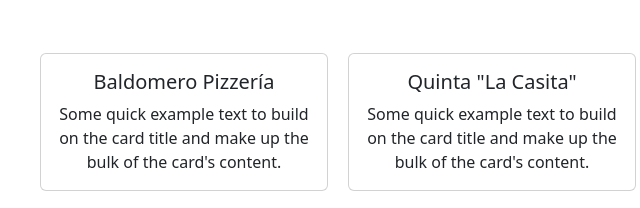
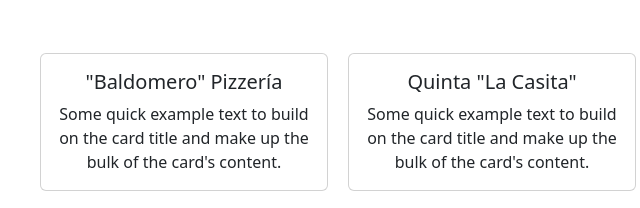
Before and after one commit to royiwuest/arquitectos, a plain HTML site: page pages/clientes.html in a window 1280 px wide. Shown: the part 241-449 px from the top of the page, 148-788 px from the left. Drawn offline with nearby package versions, Linux system fonts and the light colour scheme.

Commit message:
arreglo de los nombres de clientes

```diff
--- a/pages/clientes.html
+++ b/pages/clientes.html
@@ -55,7 +55,7 @@
             <div class="card-clientes">
               <div class="card card-cliente" style="width: 18rem;">
                 <div class="card-body">
-                  <h5 class="card-title">Baldomero Pizzería</h5>
+                  <h5 class="card-title">"Baldomero" Pizzería</h5>
                   <p class="card-text">Some quick example text to build on the card title and make up the bulk of the card's content.</p>
                 </div>
               </div>
```
